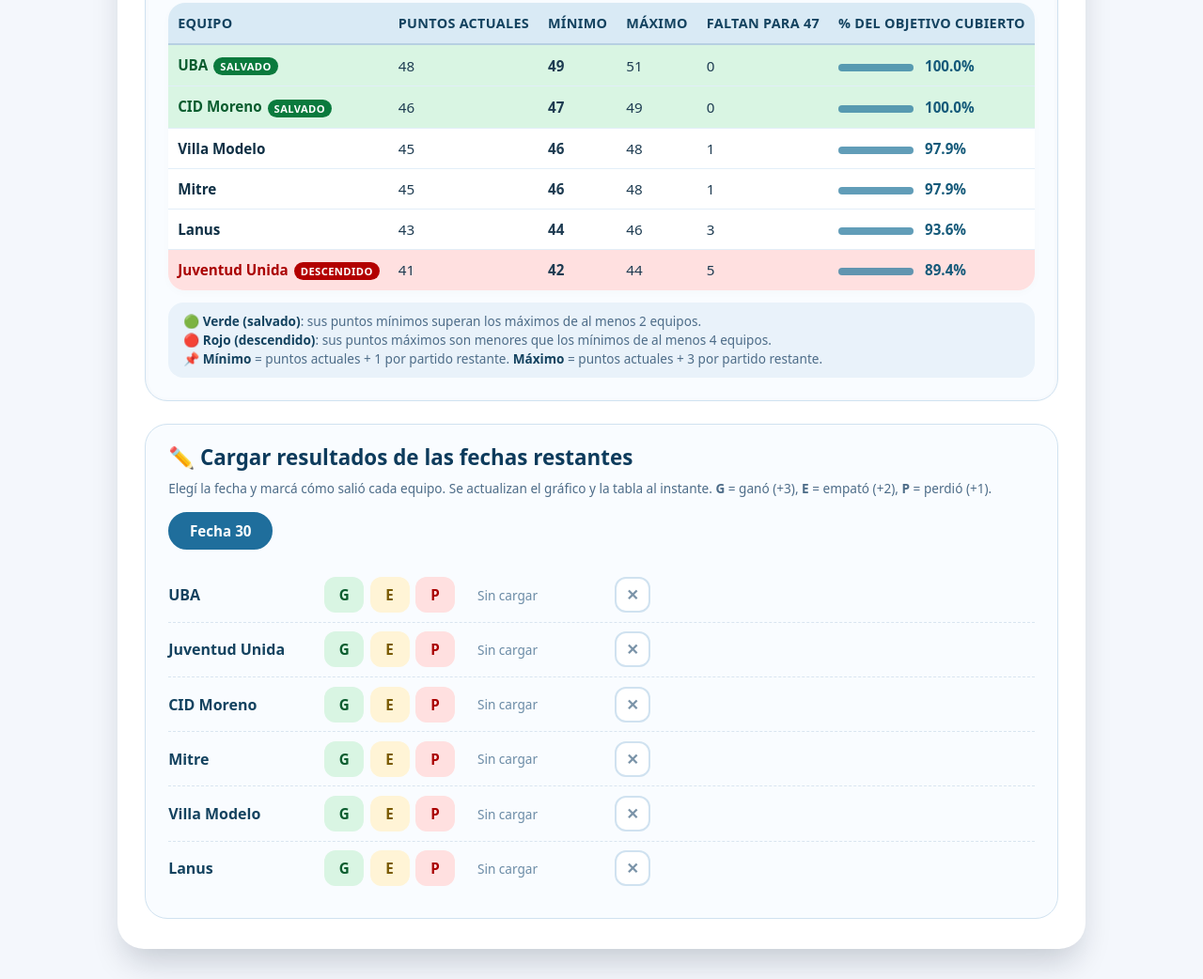
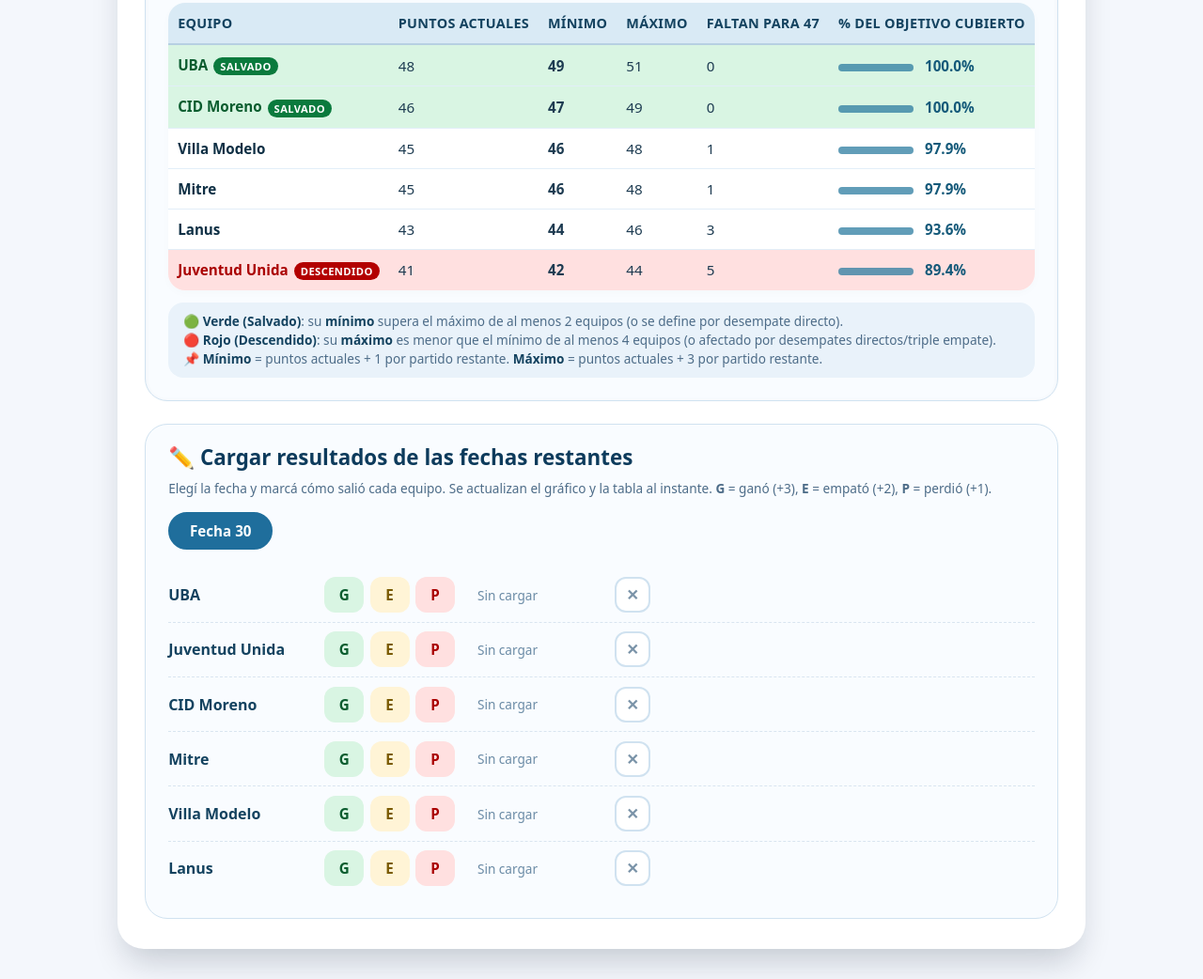
Before and after one commit to jumagu73/gpt, a plain HTML site: page index.html in a window 1280 px wide. Shown: the part 821-1863 px from the top of the page at 94% size. Drawn offline with nearby package versions, Linux system fonts and the light colour scheme.

Commit message:
Update index.html

```diff
--- a/index.html
+++ b/index.html
@@ -98,7 +98,7 @@
         <div class="note" id="notaMinimos"></div>
     </div>
 
-    <!-- NUEVA SECCIÓN: cargar resultados por fecha -->
+    <!-- SECCIÓN: cargar resultados por fecha -->
     <div class="carga-section">
         <h2>✏️ Cargar resultados de las fechas restantes</h2>
         <div class="carga-ayuda">Elegí la fecha y marcá cómo salió cada equipo. Se actualizan el gráfico y la tabla al instante. <strong>G</strong> = ganó (+3), <strong>E</strong> = empató (+2), <strong>P</strong> = perdió (+1).</div>
@@ -109,7 +109,6 @@
 
 <script>
     (function() {
-        // ---------- DATOS BASE ----------
         const fechasBase = [1,2,3,4,5,6,7,8,9,10,11,12,13,14,15,16,17,18,19,20,21,22,23,24,25,26,27,28,29];
 
         const equiposBase = {
@@ -280,7 +279,7 @@
             });
         }
 
-        // ---------- TABLA CON ORDENAMIENTO POR PUNTOS ----------
+        // ---------- TABLA CON ORDENAMIENTO, DESEMPATES Y ETIQUETAS COMPLETAS ----------
         function llenarTabla() {
             let info = equiposTabla.map(eq => {
                 const key = eq.key;
@@ -290,23 +289,97 @@
                 return { key, nombre: eq.nombre, puntos, partidosJugados, minimo, maximo };
             });
 
-            // ⚡ ORDENAR DE MAYOR A MENOR SEGÚN LOS PUNTOS ACTUALES
-            info.sort((a, b) => b.puntos - a.puntos);
+            const puntosObj = {};
+            info.forEach(e => { puntosObj[e.key] = e.puntos; });
 
-            info.forEach(equipo => {
-                let equiposPorDebajo = 0;
-                info.forEach(otro => {
-                    if (otro.key !== equipo.key && equipo.minimo > otro.maximo) equiposPorDebajo++;
-                });
-                equipo.salvado = equiposPorDebajo >= 2;
+            const pLanus = puntosObj['Lanus'];
+            const pVM = puntosObj['Villa Modelo'];
+            const pMitre = puntosObj['Mitre'];
+            const esTripleEmpate = (pLanus === pVM && pVM === pMitre);
+            const esEmpateLanusMitre = (pLanus === pMitre && pLanus !== pVM);
 
-                let equiposPorEncima = 0;
-                info.forEach(otro => {
-                    if (otro.key !== equipo.key && equipo.maximo < otro.minimo) equiposPorEncima++;
-                });
-                equipo.descendido = equiposPorEncima >= 4;
+            // 1. ORDENAR CON CRITERIOS DE DESEMPATE
+            info.sort((a, b) => {
+                if (b.puntos !== a.puntos) {
+                    return b.puntos - a.puntos;
+                }
+
+                if (esTripleEmpate) {
+                    if (a.key === 'Lanus') return 1;
+                    if (b.key === 'Lanus') return -1;
+                }
+
+                if (esEmpateLanusMitre) {
+                    if (a.key === 'Mitre' && b.key === 'Lanus') return -1;
+                    if (a.key === 'Lanus' && b.key === 'Mitre') return 1;
+                }
+
+                if (!esTripleEmpate && !esEmpateLanusMitre) {
+                    if (a.key === 'Lanus' && b.key === 'Villa Modelo') return -1;
+                    if (a.key === 'Villa Modelo' && b.key === 'Lanus') return 1;
+                }
+
+                return 0;
             });
 
+            // 2. CALCULAR SALVADO Y DESCENDIDO (con reglas matemáticas y de definición directa)
+            info.forEach(equipo => {
+                let equiposConMaximoInferior = 0;
+                info.forEach(otro => {
+                    if (otro.key !== equipo.key && equipo.minimo > otro.maximo) {
+                        equiposConMaximoInferior++;
+                    }
+                });
+                equipo.salvado = equiposConMaximoInferior >= 2;
+
+                let equiposConMinimoSuperior = 0;
+                info.forEach(otro => {
+                    if (otro.key !== equipo.key && equipo.maximo < otro.minimo) {
+                        equiposConMinimoSuperior++;
+                    }
+                });
+                equipo.descendido = equiposConMinimoSuperior >= 4;
+            });
+
+            // --- REGLAS EXPLÍCITAS PARA EMPATES EN LA ÚLTIMA FECHA ---
+
+            // A) Caso: Empate mano a mano Lanús vs Villa Modelo
+            if (pLanus === pVM && !esTripleEmpate) {
+                const idxLanus = info.findIndex(e => e.key === 'Lanus');
+                const idxVM = info.findIndex(e => e.key === 'Villa Modelo');
+                if (idxLanus < idxVM && info[idxLanus].minimo === info[idxLanus].maximo) {
+                    info[idxLanus].salvado = true;
+                    info[idxVM].descendido = true;
+                }
+            }
+
+            // B) Caso: Empate mano a mano Lanús vs Mitre
+            if (esEmpateLanusMitre) {
+                const idxMitre = info.findIndex(e => e.key === 'Mitre');
+                const idxLanus = info.findIndex(e => e.key === 'Lanus');
+                if (idxMitre < idxLanus && info[idxMitre].minimo === info[idxMitre].maximo) {
+                    info[idxMitre].salvado = true;
+                    info[idxLanus].descendido = true;
+                }
+            }
+
+            // C) Caso: Triple empate (Lanús, Villa Modelo y Mitre)
+            if (esTripleEmpate) {
+                info.forEach(equipo => {
+                    if (equipo.minimo === equipo.maximo) {
+                        if (equipo.key === 'Mitre' || equipo.key === 'Villa Modelo') {
+                            equipo.salvado = true;
+                            equipo.descendido = false;
+                        }
+                        if (equipo.key === 'Lanus') {
+                            equipo.descendido = true;
+                            equipo.salvado = false;
+                        }
+                    }
+                });
+            }
+
+            // 3. PINTAR LA TABLA
             const tbody = document.getElementById('tablaBody');
             tbody.innerHTML = '';
 
@@ -319,6 +392,7 @@
                 const row = document.createElement('tr');
                 let clases = '';
                 let badge = '';
+
                 if (equipo.salvado) {
                     clases = 'salvado';
                     badge = '<span class="badge badge-salvado">Salvado</span>';
@@ -343,8 +417,8 @@
             });
 
             document.getElementById('notaMinimos').innerHTML =
-                '🟢 <strong>Verde (salvado)</strong>: sus puntos mínimos superan los máximos de al menos 2 equipos.<br>' +
-                '🔴 <strong>Rojo (descendido)</strong>: sus puntos máximos son menores que los mínimos de al menos 4 equipos.<br>' +
+                '🟢 <strong>Verde (Salvado)</strong>: su <strong>mínimo</strong> supera el máximo de al menos 2 equipos (o se define por desempate directo).<br>' +
+                '🔴 <strong>Rojo (Descendido)</strong>: su <strong>máximo</strong> es menor que el mínimo de al menos 4 equipos (o afectado por desempates directos/triple empate).<br>' +
                 '📌 <strong>Mínimo</strong> = puntos actuales + 1 por partido restante. <strong>Máximo</strong> = puntos actuales + 3 por partido restante.';
         }
 
@@ -429,7 +503,6 @@
             });
         }
 
-        // ---------- INICIALIZAR ----------
         window.addEventListener('load', () => {
             crearCheckboxes();
             initChart();
```
